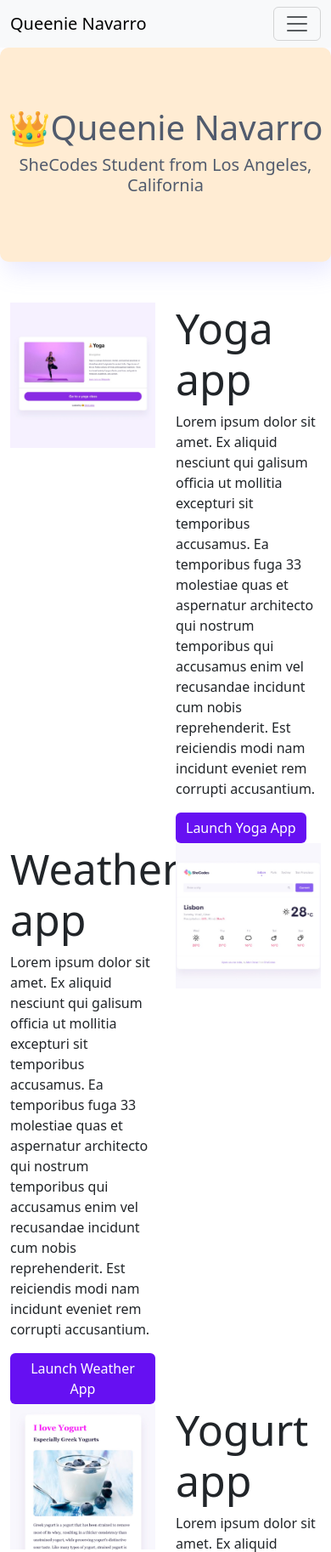
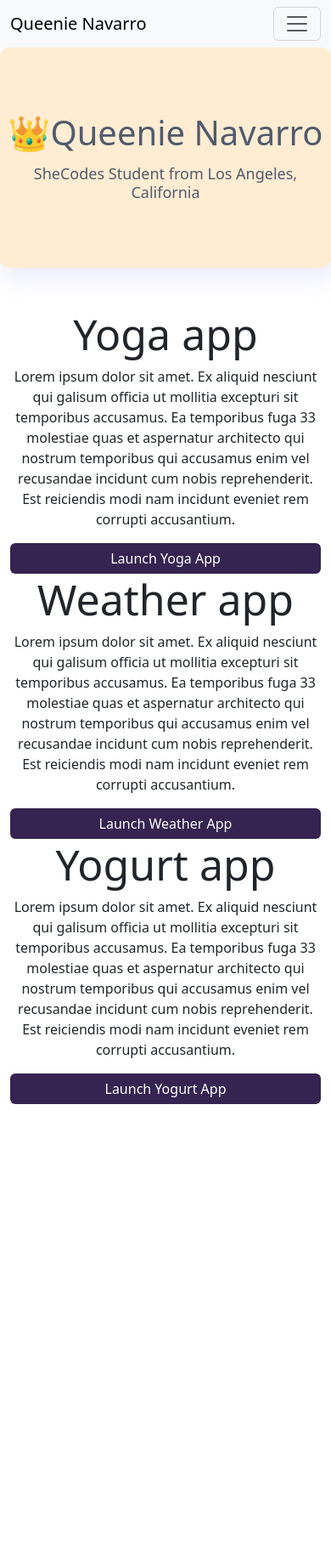
Before and after one commit to qnavarro/shecodes-responsive-homework, a plain HTML site: page index.html in a window 390 px wide. Shown: the top 1826 px of the page at 85% size. After the commit the page ends 1299 px from the top, so only its background shows below. Drawn offline with nearby package versions, Linux system fonts and the light colour scheme.

Commit message:
Finishing touches with Matt

```diff
--- a/css/style.css
+++ b/css/style.css
@@ -109,12 +109,24 @@ a:visited {
 @media (max-width: 600px) {
 	h1 {
 		font-size: 40px;
+		line-height: 1.5;
 	}
 	h2 {
-		font-size: 20px;
+		font-size: 18px;
 		margin-top: 5px;
 	}
-	.category {
+
+	.category,
+	.top {
 		display: none;
 	}
+	.btn {
+		display: block;
+		margin: auto;
+		background-color: #352351;
+	}
+	.description,
+	p {
+		text-align: center;
+	}
 }
--- a/index.html
+++ b/index.html
@@ -56,7 +56,7 @@
         <div class="category">
             <a href="/about.html" title="About Queenie" target="_blank">🌸About Me</a>
         </div>
-        <div class="category"><a href="about.html#contact-me" title="Conact Queenie" target="_blank">⭐Contact Me</a>
+        <div class="category"><a href="about.html#contact-me" title="Contact Queenie" target="_blank">⭐Contact Me</a>
         </div>
     </div>
 
@@ -65,10 +65,10 @@
     </div>
     <div class="container-fluid">
         <div class="row">
-            <div class="col-6">
-                <img src="/images/yoga.jpg" alt="yoga app photo" class="img-fluid">
+            <div class="col-sm-6">
+                <img src="/images/yoga.jpg" alt="yoga app photo" class="img-fluid d-none d-sm-block">
             </div>
-            <div class="col-6">
+            <div class="col-sm-6">
 
                 <h5 class="description">Yoga app</h5>
                 <p>Lorem ipsum dolor sit amet. Ex aliquid nesciunt qui galisum officia ut
@@ -81,7 +81,7 @@
             </div>
 
 
-            <div class="col-6">
+            <div class="col-sm-6">
 
                 <h5 class="description">Weather app</h5>
                 <p>Lorem ipsum dolor sit amet. Ex aliquid nesciunt qui galisum officia ut
@@ -92,16 +92,16 @@
                 <a href="#" class="btn btn-primary" title="weather app">Launch Weather App</a>
 
             </div>
-            <div class="col-6">
-                <img src="/images/weather.jpg" alt="photo of weather app" class="img-fluid">
+            <div class="col-sm-6">
+                <img src="/images/weather.jpg" alt="photo of weather app" class="img-fluid d-none d-sm-block">
             </div>
 
 
 
-            <div class="col-6">
-                <img src="/images/yogurt.jpg" alt="photo of yoga app" class="img-fluid">
+            <div class="col-sm-6">
+                <img src="/images/yogurt.jpg" alt="photo of yoga app" class="img-fluid d-none d-sm-block">
             </div>
-            <div class="col-6">
+            <div class="col-sm-6">
 
                 <h5 class="description">Yogurt app</h5>
                 <p>Lorem ipsum dolor sit amet. Ex aliquid nesciunt qui galisum officia ut
```
Also changed, not shown: about.html (+6 -6 lines), contact.html (+2 -2 lines).
